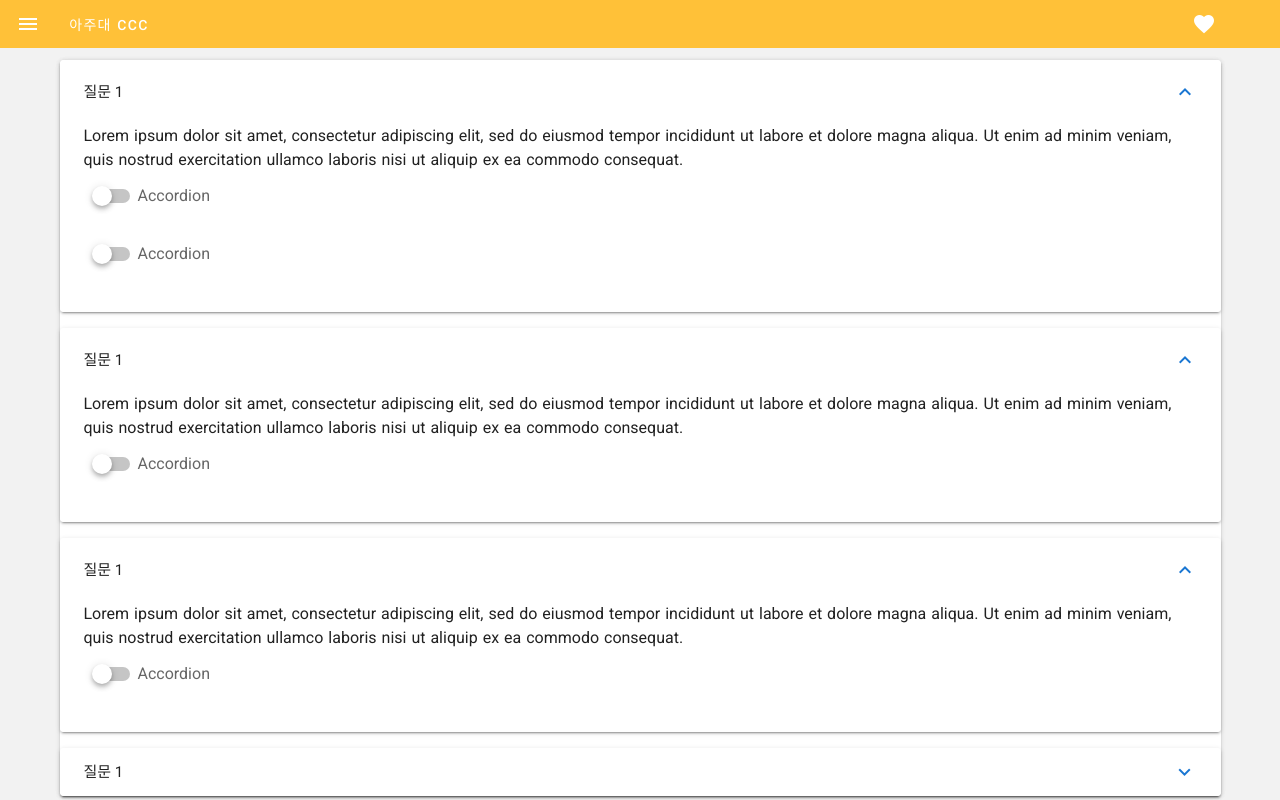
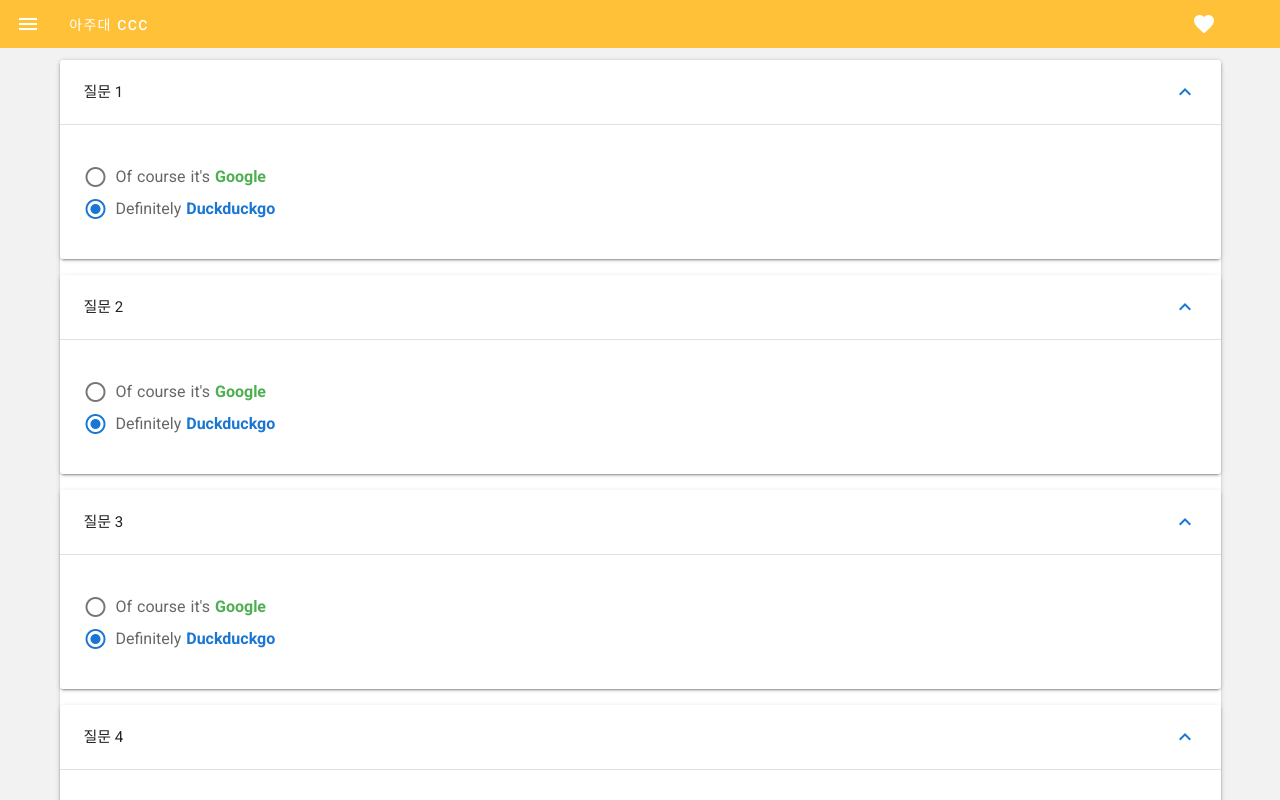
Before and after one commit to peterhyun1234/vue-ForSuwonCCC, a Nuxt app in the folder was-fsc/: page /langOflove/test in a window 1280 px wide. Shown: the top 800 px of the page. Built offline with nearby package versions, Linux system fonts and the light colour scheme.

Commit message:
add simple radio

```diff
--- a/was-fsc/pages/langOflove/test.vue
+++ b/was-fsc/pages/langOflove/test.vue
@@ -11,53 +11,39 @@
               v-model="panel"
               multiple
             >
-              <v-expansion-panel>
+<!--
+            질문에 대해 답변하면
+            1. panel 닫기
+            2. panel icon 변경 -->
+<!--
+            각 질문과 그 답을 담을 Array!
+
+            결과는 Pie chart로 -->
+              <v-expansion-panel
+                v-for="(item,i) in 30"
+                :key="i"
+              >
                 <v-expansion-panel-header expand-icon="mdi-menu-down">
-                  질문 1
+                  질문 {{i+1}}
                   <template v-slot:actions>
                     <v-icon color="primary">$expand</v-icon>
                   </template>
                 </v-expansion-panel-header>
-                <v-expansion-panel-content>
-                  Lorem ipsum dolor sit amet, consectetur adipiscing elit, sed do eiusmod tempor incididunt ut labore et dolore magna aliqua. Ut enim ad minim veniam, quis nostrud exercitation ullamco laboris nisi ut aliquip ex ea commodo consequat.
-                  <v-switch v-model="accordion" class="ma-2" label="Accordion"></v-switch>
-                  <v-switch v-model="accordion" class="ma-2" label="Accordion"></v-switch>
-                </v-expansion-panel-content>
-              </v-expansion-panel>
-              <v-expansion-panel>
-                <v-expansion-panel-header expand-icon="mdi-menu-down">
-                  질문 1
-                  <template v-slot:actions>
-                    <v-icon color="primary">$expand</v-icon>
-                  </template>
-                </v-expansion-panel-header>
-                <v-expansion-panel-content>
-                  Lorem ipsum dolor sit amet, consectetur adipiscing elit, sed do eiusmod tempor incididunt ut labore et dolore magna aliqua. Ut enim ad minim veniam, quis nostrud exercitation ullamco laboris nisi ut aliquip ex ea commodo consequat.
-                  <v-switch v-model="accordion" class="ma-2" label="Accordion"></v-switch>
-                </v-expansion-panel-content>
-              </v-expansion-panel>
-              <v-expansion-panel>
-                <v-expansion-panel-header expand-icon="mdi-menu-down">
-                  질문 1
-                  <template v-slot:actions>
-                    <v-icon color="primary">$expand</v-icon>
-                  </template>
-                </v-expansion-panel-header>
-                <v-expansion-panel-content>
-                  Lorem ipsum dolor sit amet, consectetur adipiscing elit, sed do eiusmod tempor incididunt ut labore et dolore magna aliqua. Ut enim ad minim veniam, quis nostrud exercitation ullamco laboris nisi ut aliquip ex ea commodo consequat.
-                  <v-switch v-model="accordion" class="ma-2" label="Accordion"></v-switch>
-                </v-expansion-panel-content>
-              </v-expansion-panel>
-              <v-expansion-panel>
-                <v-expansion-panel-header expand-icon="mdi-menu-down">
-                  질문 1
-                  <template v-slot:actions>
-                    <v-icon color="primary">$expand</v-icon>
-                  </template>
-                </v-expansion-panel-header>
-                <v-expansion-panel-content>
-                  Lorem ipsum dolor sit amet, consectetur adipiscing elit, sed do eiusmod tempor incididunt ut labore et dolore magna aliqua. Ut enim ad minim veniam, quis nostrud exercitation ullamco laboris nisi ut aliquip ex ea commodo consequat.
-                  <v-switch v-model="accordion" class="ma-2" label="Accordion"></v-switch>
+                <v-divider></v-divider>
+                <v-expansion-panel-content
+                  class= "mt-5">
+                  <v-radio-group v-model="radios">
+                    <v-radio value="Google">
+                      <template v-slot:label>
+                        <div>Of course it's <strong class="success--text">Google</strong></div>
+                      </template>
+                    </v-radio>
+                    <v-radio value="Duckduckgo">
+                      <template v-slot:label>
+                        <div>Definitely <strong class="primary--text">Duckduckgo</strong></div>
+                      </template>
+                    </v-radio>
+                  </v-radio-group>
                 </v-expansion-panel-content>
               </v-expansion-panel>
             </v-expansion-panels>
@@ -139,14 +125,30 @@
 
 <script>
 
+const degreeOfQ = 30;
+
 export default {
   components: {
   },
   data () {
     return {
-      accordion: false,
-      panel: [0, 1, 2],
+      panel: [],
+      radios: 'Duckduckgo'
     }
   },
+
+
+  mounted() {
+    this.init();
+  },
+  methods: {
+    init () {
+      for(let i = 0; i < degreeOfQ; i++){
+        this.panel.push(i);
+      }
+      console.log(this.panel);
+    },
+  }
 }
+
 </script>
```
